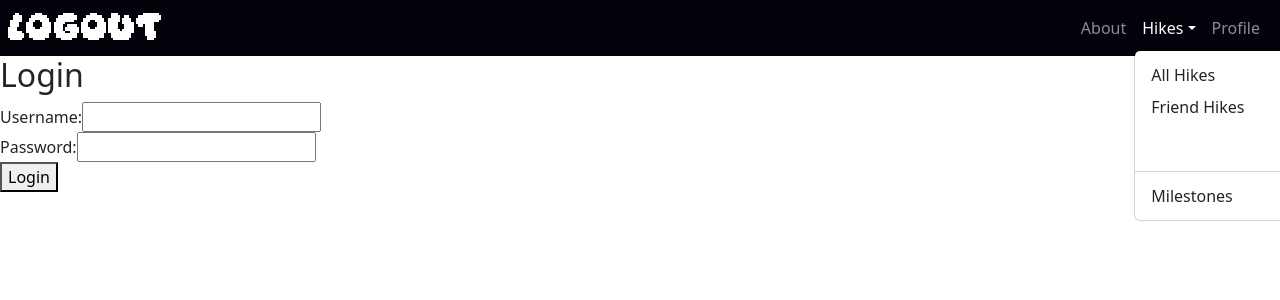
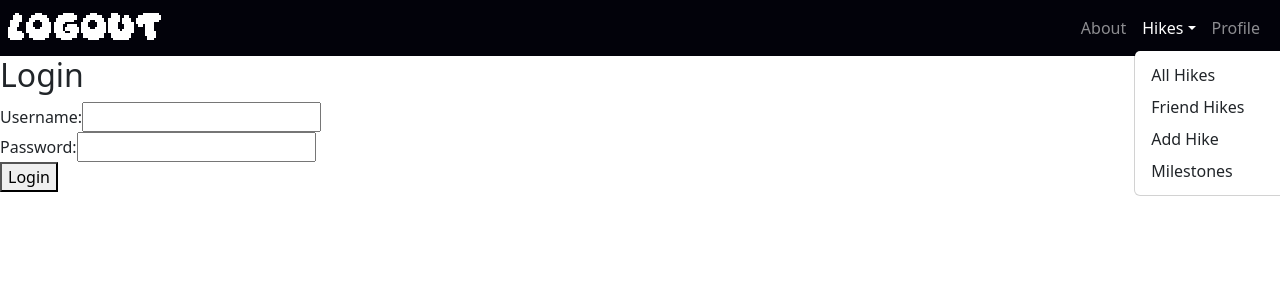
Before and after one commit to devaustin10/dev10-capstone, a React (Create React App) app in the folder client/: page /login in a window 1280 px wide. Both pictures are taken after a click on the button "Hikes". Shown: the top 300 px of the page. Built offline with nearby package versions, Linux system fonts and the light colour scheme.

Commit message:
Quick adjustment to navbar

```diff
--- a/client/src/Utilities/NavBar.js
+++ b/client/src/Utilities/NavBar.js
@@ -31,8 +31,7 @@ function NavBar() {
                   <NavDropdown.Item href="hikes">All Hikes</NavDropdown.Item>
                   <NavDropdown.Item href="friendlist">Friend Hikes
                   </NavDropdown.Item>
-                  <NavDropdown href="add">Add Hike</NavDropdown>
-                  <NavDropdown.Divider />
+                  <NavDropdown.Item href="add">Add Hike</NavDropdown.Item>
                   <NavDropdown.Item href="milestones">
                     Milestones
                   </NavDropdown.Item>
```
